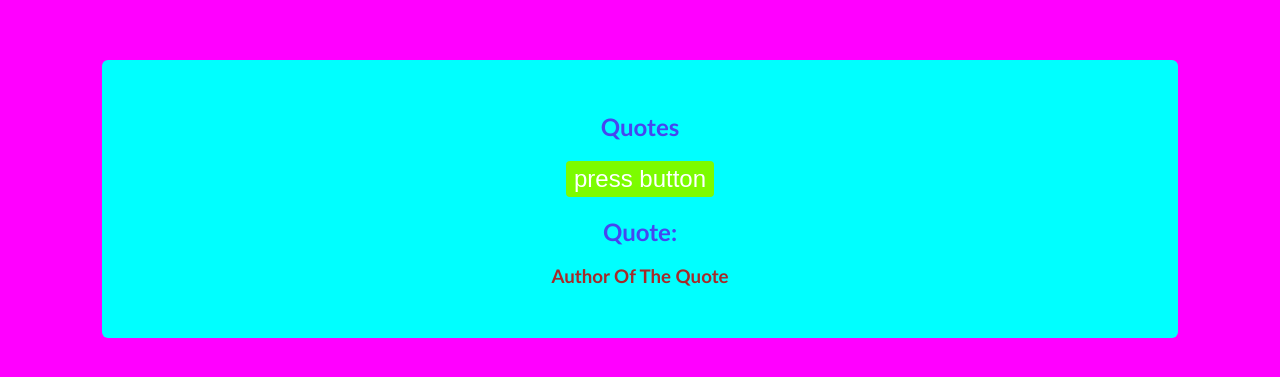
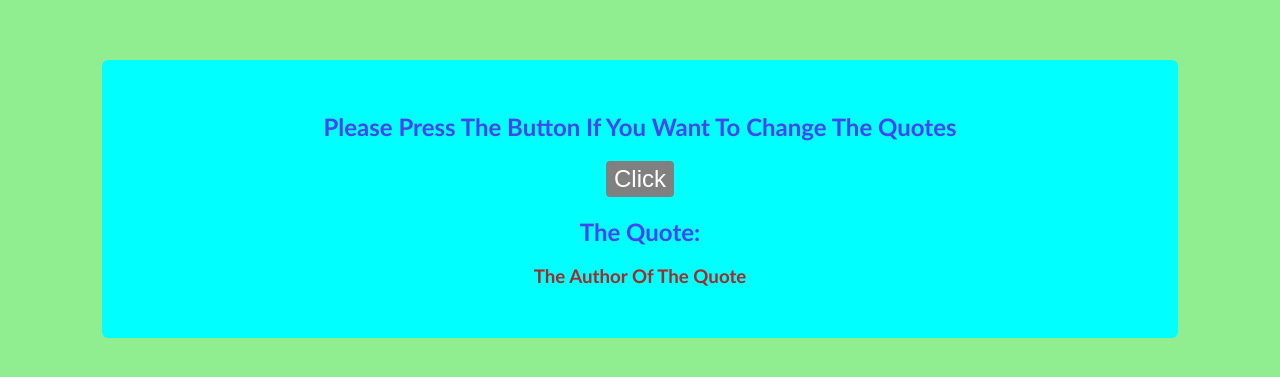
Before and after one commit to GyarmatiAdam/quotes, a plain HTML site: page index.html in a window 1280 px wide. Shown: the part 209-586 px from the top of the page. Drawn offline with Linux system fonts and the light colour scheme.

Commit message:
ready
functionality and style are ready

```diff
--- a/index.html
+++ b/index.html
@@ -9,12 +9,12 @@
     </head>
     <body>
         <div class="container">
-            <h2>Quotes</h2>
-            <button type="button" id="quoteBtn">press button</button>
+            <h2>Please press the button if you want to change the Quotes</h2>
+            <button type="button" id="quoteBtn">Click</button>
             <blockquote>
-                <h2 id="quote">quote:</h2>
+                <h2 id="quote">The Quote:</h2>
             </blockquote>
-            <h3 id="quoteAuthor">author of the quote</h3>
+            <h3 id="quoteAuthor">The Author of the Quote</h3>
         </div>
 
         <script src="script.js"></script>
--- a/script.js
+++ b/script.js
@@ -29,6 +29,7 @@ quoteBtn.addEventListener('click', displayQuote);
 
 function displayQuote(){
 
+/** Creates a random number of the quotes  */
     let number = Math.floor(Math.random() * quotes.length);
     quoteAuthor.innerHTML = quotes[number].name;
     quote.innerHTML = quotes[number].quote;
--- a/style.css
+++ b/style.css
@@ -3,7 +3,7 @@ body{
     display: flex;
     align-items: center;
     justify-content: center;
-    background: fuchsia;
+    background: lightgreen;
     color: rgb(70, 70, 240);
     font-family: 'Gill Sans', 'Gill Sans MT', Calibri, 'Trebuchet MS', sans-serif;
     font-weight: 500;
@@ -20,7 +20,7 @@ body{
 #quoteBtn{
     border: none;
     color: white;
-    background: lawngreen;
+    background: gray;
     font-size: 1.5rem;
     padding: 0.25rem 0.5rem;
     border-radius: 4px;
```
